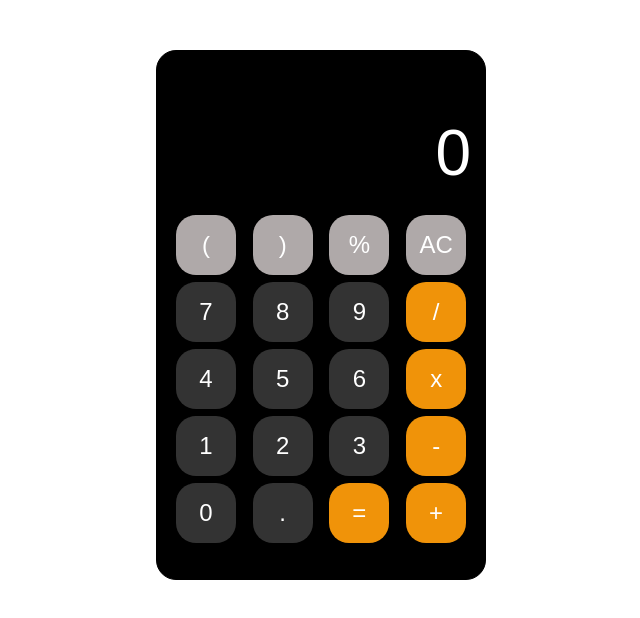
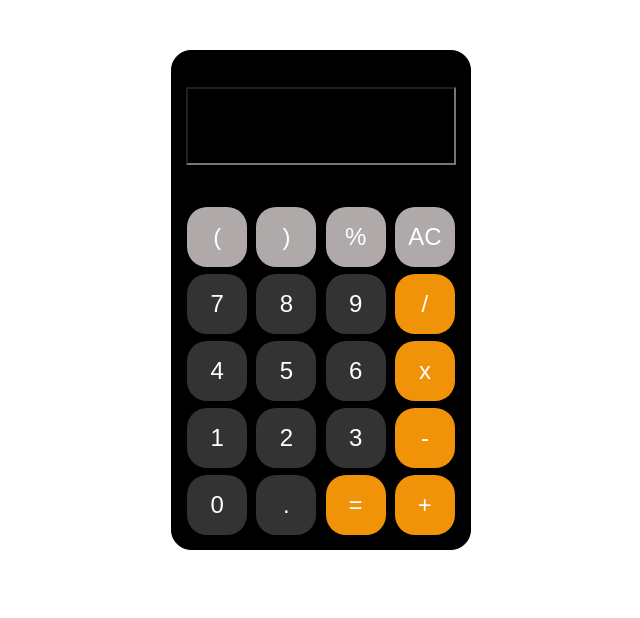
Before and after one commit to GriffBlack/calc-js, a plain HTML site: page index.html in a window 1280 px wide. Shown: the whole page, without its empty margins (319-959 px from the left). Drawn offline with Linux system fonts and the light colour scheme.

Commit message:
input validation

```diff
--- a/calc.js
+++ b/calc.js
@@ -32,20 +32,39 @@ function addInput(body) {
         // console.log(symb)
     })
     calc.append(calcBtn);
-}
+    calcBtn.addEventListener('click', renderOut);
+};
 
 function addOutput() {
     let calcResult = document.createElement('div');
     calcResult.classList.add('calc_form');
-    let calcInput = document.createElement('p');
+    let calcInput = document.createElement('input');
+    calcInput.setAttribute('type', 'text');
+    calcInput.setAttribute('oninput', 'onlyNumb(this)');
     calcInput.classList.add('calc_result');
-    calcInput.setAttribute("type", "text");
-    calcInput.innerHTML = 0;
+    calcInput.innerHTML = 13;
     calcResult.append(calcInput);
     calc.prepend(calcResult);
     // calc.insertBefore(calcResult, calc.firstChild);
+    console.log(calcInput.attributes);
 };
 
+function renderOut(form){
+    // const out = document.querySelector('.calc_result');
+    const out = document.getElementById('number');
+    if (body.includes(form.target.innerHTML)) {
+        out.value += form.target.innerHTML;
+        console.log(form.target.innerHTML);
+        let length = out.value.length;
+        out.select();
+        out.setSelectionRange(length, length);
+    }
+};
+
+const onlyNumb = e => {
+    const value = e.value;
+    e.value = value.replace(/[^\d|.]/g, '');
+}
 // экран
 // const out = document.querySelector('.calc-screen p');
 
--- a/style.css
+++ b/style.css
@@ -1,3 +1,7 @@
+*{
+    font: 1em sans-serif;
+    box-sizing: border-box;
+}
 .calc{
     margin: 50px auto;
     width: 300px;
@@ -8,21 +12,35 @@
     color: #fff;
     font-family: Arial, Helvetica, sans-serif;
     padding: 14px;
+    display: grid;
+    align-content: space-between;
 }
 .calc_form{
-    height: 125px;
-    width: 300px;
+    height: 100px;
+    max-width: 270px;
     padding: 0;
     display: grid;
     justify-items: end;
     align-items: end;
     margin-bottom: 25px;
 }
+.overflow-x{
+    color: #f09309;
+}
 .calc_result{
     font-size: 4rem;
     margin: 0;
     padding: 0;
-    max-width: 300px;
+    max-width: 270px;
+    overflow: auto;
+    text-align: end;
+    background: #000;
+    color: #fff;
+    position: relative;
+direction: ltr;
+}
+input:not(:focus){
+    /* text-align-last: right; */
 }
 .calc_btn{
     display: grid;
```
Also changed, not shown: index.html (+1 -0 lines).
